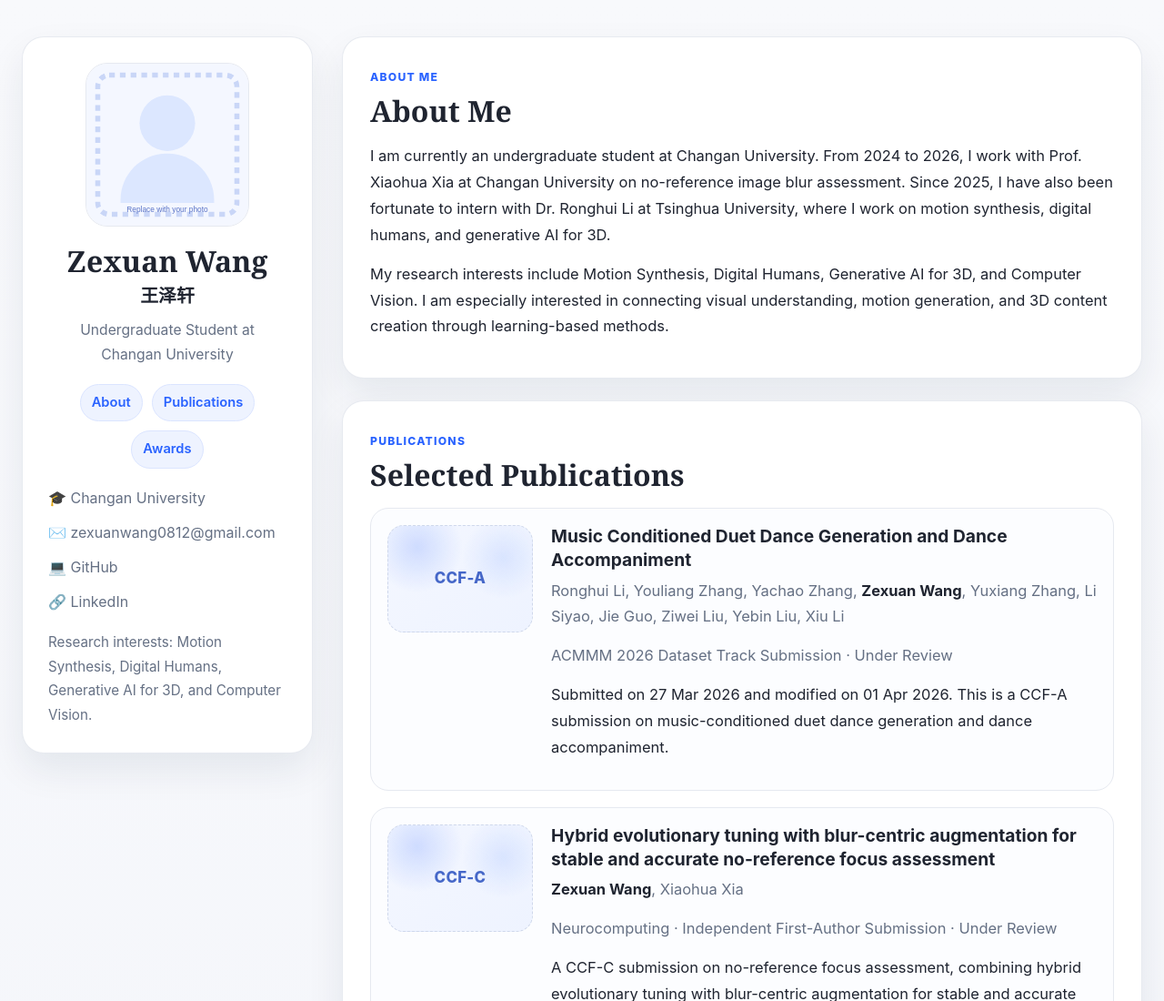
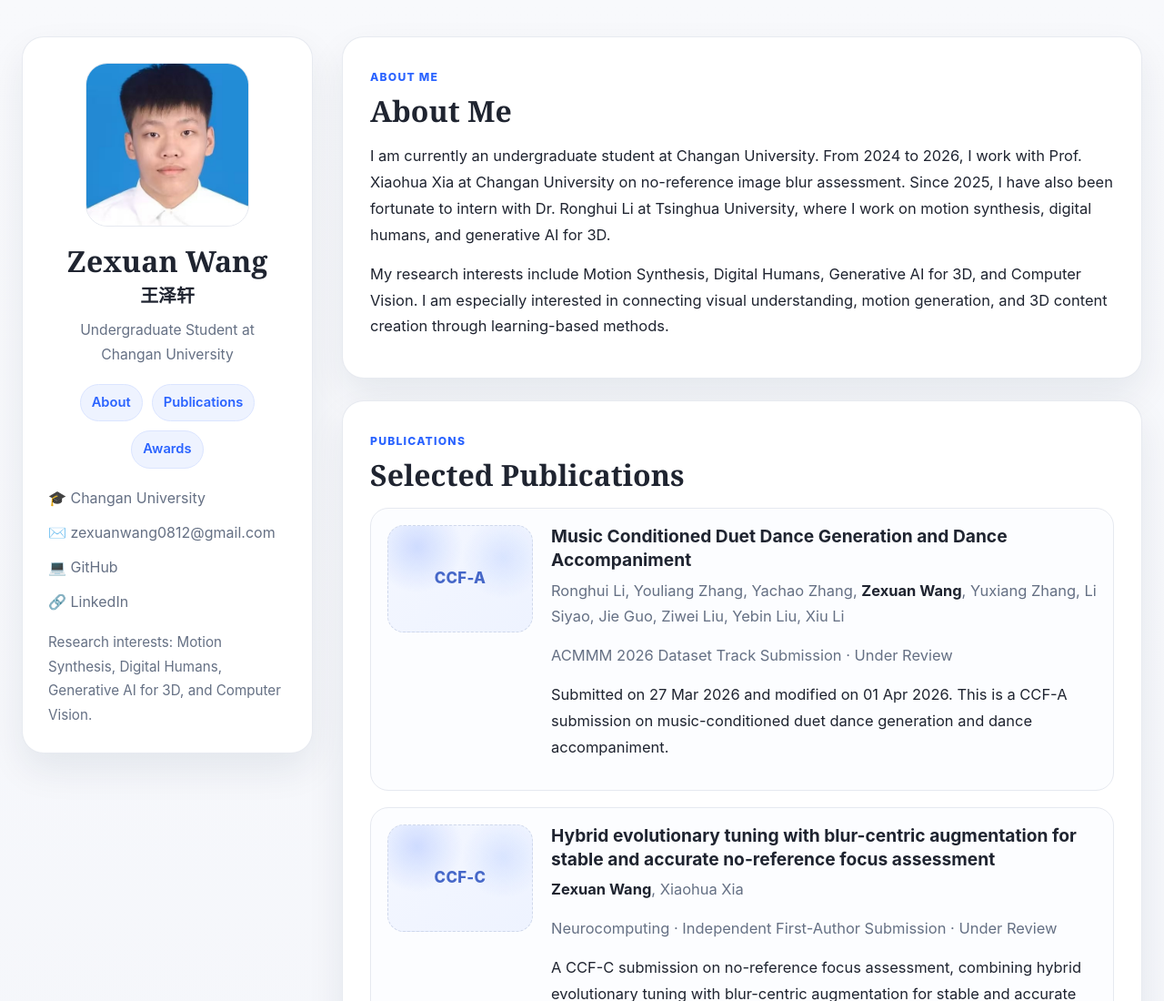
Before and after one commit to glkssK/glkssk.github.io, a plain HTML site: page index.html in a window 1280 px wide. Shown: the top 1100 px of the page at 91% size. Drawn offline with Linux system fonts and the light colour scheme.

Commit message:
Add files via upload

```diff
--- a/index.html
+++ b/index.html
@@ -14,7 +14,7 @@
   <div class="page-shell">
     <aside class="sidebar">
       <div class="sidebar-card">
-        <img src="avatar.svg" alt="Zexuan Wang avatar" class="avatar" />
+        <img src="avatar.jpg" alt="Zexuan Wang avatar" class="avatar" />
 
         <h1>
           Zexuan Wang
```
Also changed, not shown: avatar.jpg (added).
